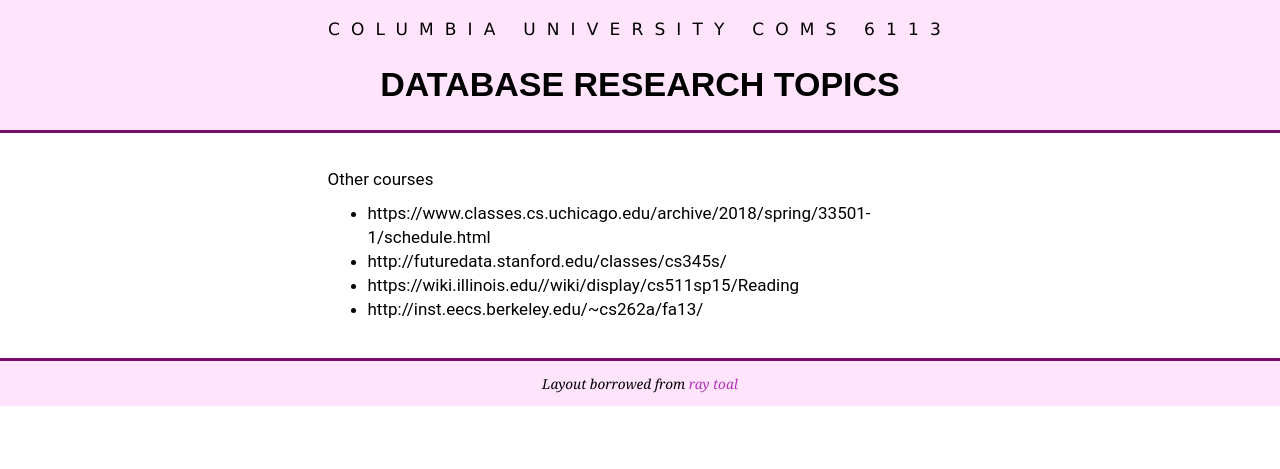
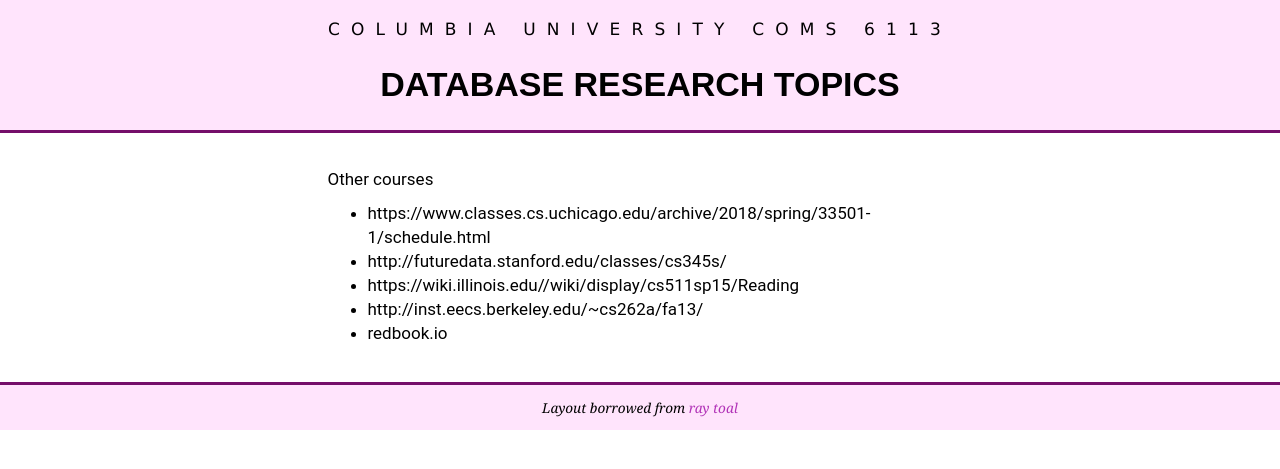
Before and after one commit to wzao1515/w6113.github.io, a Jekyll site: the page built from notes.md, in a window 1280 px wide. Shown: the top 469 px of the page. Built offline with Jekyll 4.4.1, drawn with Linux system fonts in a browser that asks for light colours; our own code applies the rules of GitHub Pages for plain Markdown files.

Commit message:
updated website

```diff
--- a/notes.md
+++ b/notes.md
@@ -4,3 +4,4 @@ Other courses
 * http://futuredata.stanford.edu/classes/cs345s/
 * https://wiki.illinois.edu//wiki/display/cs511sp15/Reading
 * http://inst.eecs.berkeley.edu/~cs262a/fa13/
+* redbook.io
```
